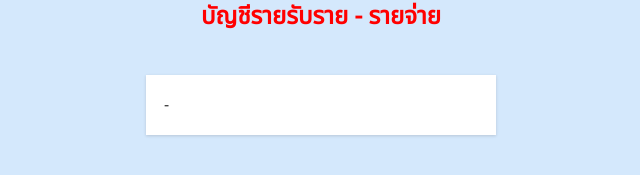
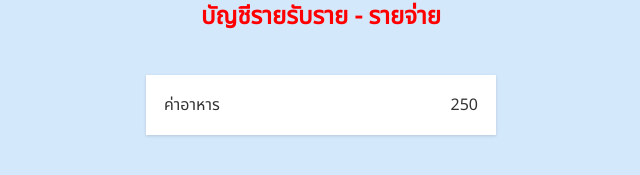
Before and after one commit to chankxow/ReactJs-Begin, a React (Create React App) app in the folder myApplication/react-basic/: page / in a window 1280 px wide. Shown: the part 333-508 px from the top of the page, without its empty margins (319-959 px from the left). Built offline with nearby package versions, Linux system fonts and the light colour scheme.

Commit message:
Update item.js

```diff
--- a/myApplication/react-basic/src/component/item.js
+++ b/myApplication/react-basic/src/component/item.js
@@ -1,5 +1,5 @@
 const Item = (props)=>{
-    return <li>{}<span>- {}</span></li>
+    return <li>{props.title}<span>{props.amount}</span></li>
 }
 
 export default Item
```
